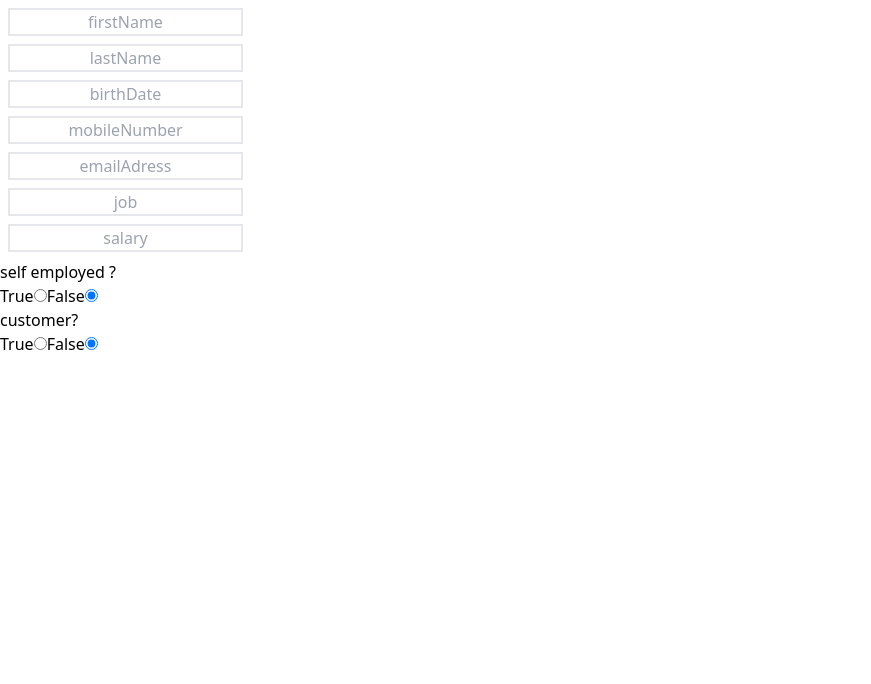
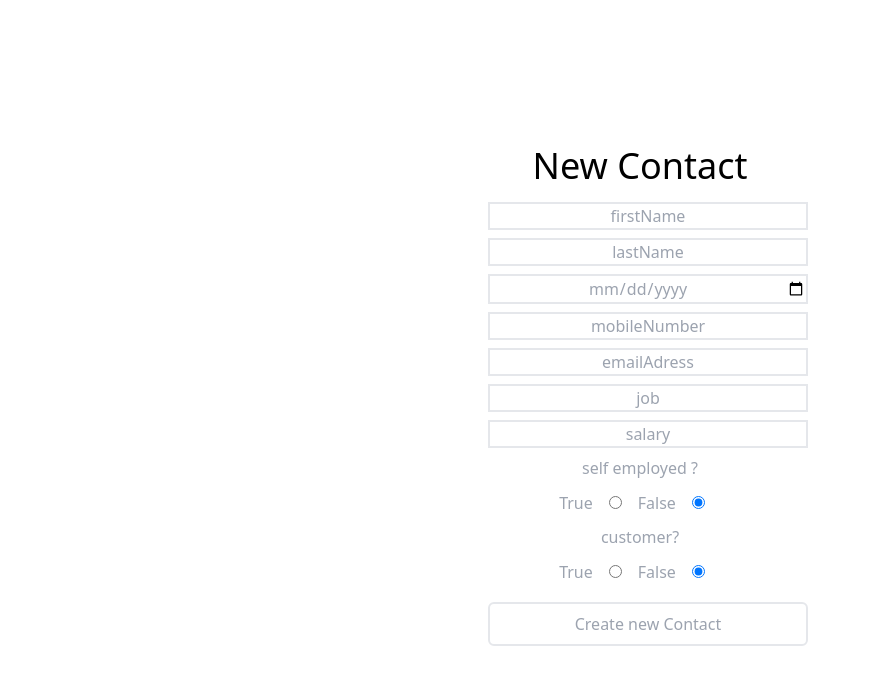
Before and after one commit to S-Guettner/freundebuch, a React (Vite) app in the folder frontend/: page /new-contact in a window 1280 px wide. Shown: the top 684 px of the page, without its empty margins (0-871 px from the left). Built offline with nearby package versions, Linux system fonts and the light colour scheme.

Commit message:
feat(frontend): added contact form for new contact

```diff
--- a/frontend/src/pages/NewContact.jsx
+++ b/frontend/src/pages/NewContact.jsx
@@ -14,48 +14,82 @@ const NewContact = () => {
     const [selfEmployed,setSelfEmployed] = useState(false)
     const [customer,setCustomer] = useState(false)
 
-    console.log(customer , "customer state")
-    console.log(selfEmployed , "selfEmployed state")
+    /* changing date from yyyy/mm/dd to dd/mm/yyyy */
+    const yearSlice = birthDate.slice(0,4)
+    const daySlice = birthDate.slice(8,10)
+    const monthSlice = birthDate.slice(4,8)
+    const newDate = daySlice + monthSlice + yearSlice
+
+
+    const clickHandler = () => {
+        fetch(`http://localhost:9999/api/v1/new-contact` , {
+            method: "POST",
+            headers: {'Content-Type': 'application/json'},
+            body: JSON.stringify
+            (
+                {
+                    "firstName":firstName,
+                    "lastName":lastName,
+                    "birthDate":newDate,
+                    "mobileNumber":mobileNumber,
+                    "emailAdress":emailAdress,
+                    "job":job,
+                    "salary":salary,
+                    "selfEmployed":selfEmployed,
+                    "customer":customer
+                }
+            )
+        })
+    }
+
 
 
     return (
-        <main>
-            <form>
+        <main className='flex justify-center items-center h-screen'>
+            <form className='w-80 text-center'>
+                <h1 className='text-4xl mb-4'>New Contact</h1>
                 <input
-                className='border-2 m-2 text-center block'
+                className='border-2 m-2 text-center block w-full'
                 onChange={(e) => setFirstName(e.target.value)} placeholder='firstName' type="text" />
                 <input
-                className='border-2 m-2 text-center block'
+                className='border-2 m-2 text-center block w-full'
                 onChange={(e) => setLastName(e.target.value)} placeholder='lastName' type="text" />
                 <input
-                className='border-2 m-2 text-center block'
-                onChange={(e) => setbirthDate(e.target.value)} placeholder='birthDate' type="text" />
+                className='border-2 m-2 text-center block w-full text-[#9ca3af]'
+                onChange={(e) => setbirthDate(e.target.value)} type="date" name="" id="" placeholder=''/>
                 <input
-                className='border-2 m-2 text-center block'
+                className='border-2 m-2 text-center block w-full'
                 onChange={(e) => setMobileNumber(e.target.value)} placeholder='mobileNumber' type="text" />
                 <input
-                className='border-2 m-2 text-center block'
+                className='border-2 m-2 text-center block w-full'
                 onChange={(e) => setEmailAdress(e.target.value)} placeholder='emailAdress' type="text" />
                 <input
-                className='border-2 m-2 text-center block'
+                className='border-2 m-2 text-center block w-full'
                 onChange={(e) => setJob(e.target.value)} placeholder='job' type="text" />
                 <input
-                className='border-2 m-2 text-center block'
+                className='border-2 m-2 text-center block w-full'
                 onChange={(e) => setSalary(e.target.value)} placeholder='salary' type="text" />
-                <div>
+                <div className='text-[#9ca3af]'>
                     <p>self employed ?</p>
                     <label htmlFor="selfEmployedTrue">True</label>
-                    <input onChange={(e) => setSelfEmployed(e.target.value === "true" ? true : "" )} id='selfEmployedTrue' type="radio" name="selfEmployed" value="true"/>
+                    <input className='cursor-pointer m-4'
+                    onChange={(e) => setSelfEmployed(e.target.value === "true" ? true : "" )} id='selfEmployedTrue' type="radio" name="selfEmployed" value="true"/>
                     <label htmlFor="selfEmployedFalse">False</label>
-                    <input onChange={(e) => setSelfEmployed(e.target.value === "false" ? false : "" )} id='selfEmployedFalse' type="radio" name="selfEmployed" value="false" defaultChecked/>
+                    <input className='cursor-pointer m-4'
+                    onChange={(e) => setSelfEmployed(e.target.value === "false" ? false : "" )} id='selfEmployedFalse' type="radio" name="selfEmployed" value="false" defaultChecked/>
                 </div>
-                <div>
+                <div className='text-[#9ca3af]'>
                     <p>customer?</p>
                     <label htmlFor="customerTrue">True</label>
-                    <input onChange={(e) => setCustomer(e.target.value === "true" ? true : "" )} id='customerTrue' type="radio" name="customer" value="true"/>
+                    <input className='cursor-pointer m-4'
+                    onChange={(e) => setCustomer(e.target.value === "true" ? true : "" )} id='customerTrue' type="radio" name="customer" value="true"/>
                     <label htmlFor="customerFalse">False</label>
-                    <input onChange={(e) => setCustomer(e.target.value === "false" ? false : "" )} id='customerFalse' type="radio" name="customer" value="false" defaultChecked/>
+                    <input className='cursor-pointer m-4'
+                    onChange={(e) => setCustomer(e.target.value === "false" ? false : "" )} id='customerFalse' type="radio" name="customer" value="false" defaultChecked/>
                 </div>
+                <button className='hover:bg-zinc-200 hover:text-black border-2 p-2 rounded-md m-2 text-center block w-full text-[#9ca3af]' onClick={clickHandler} >Create new Contact</button>
+
+
 
             </form>
         </main>
```
